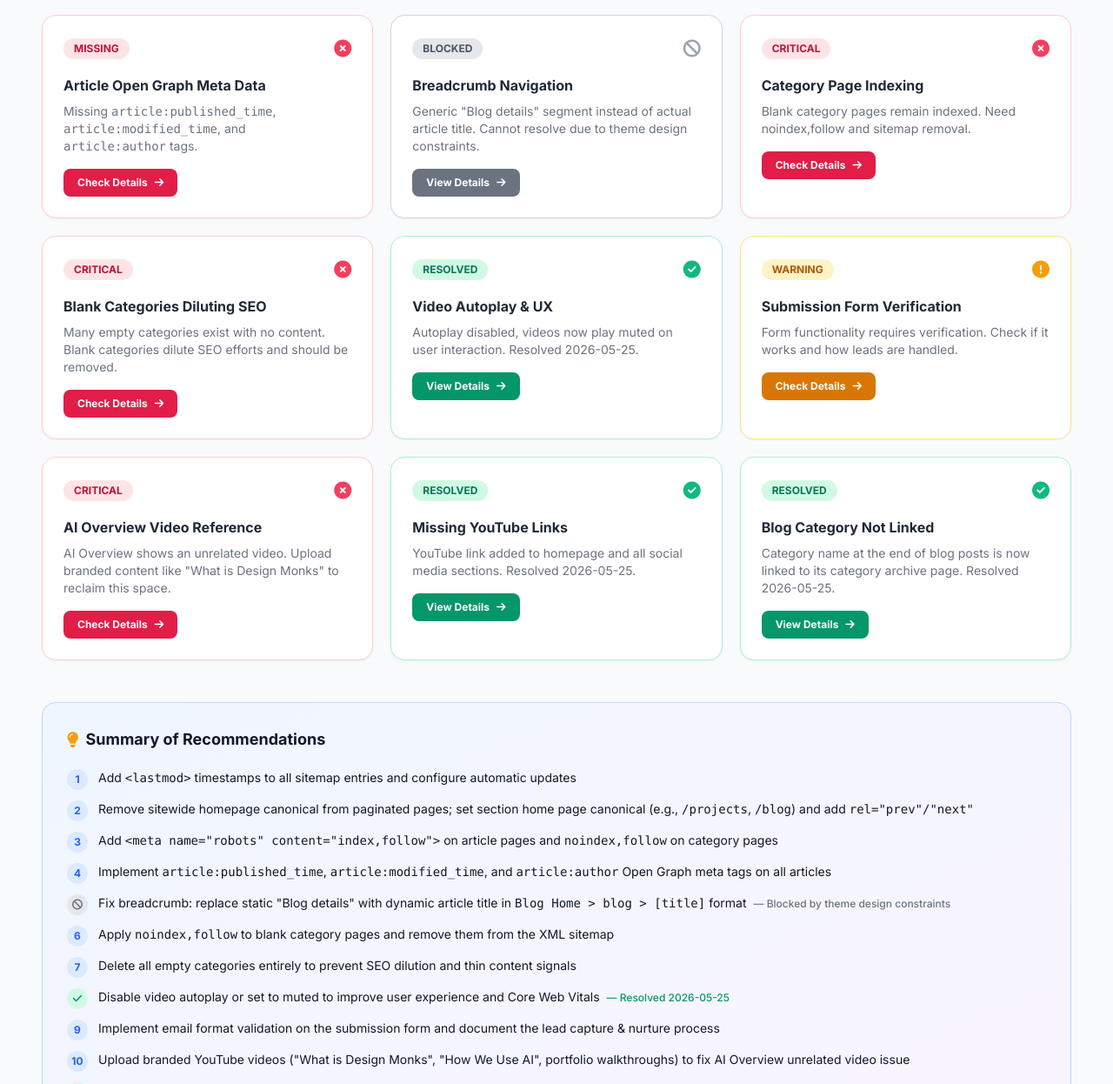
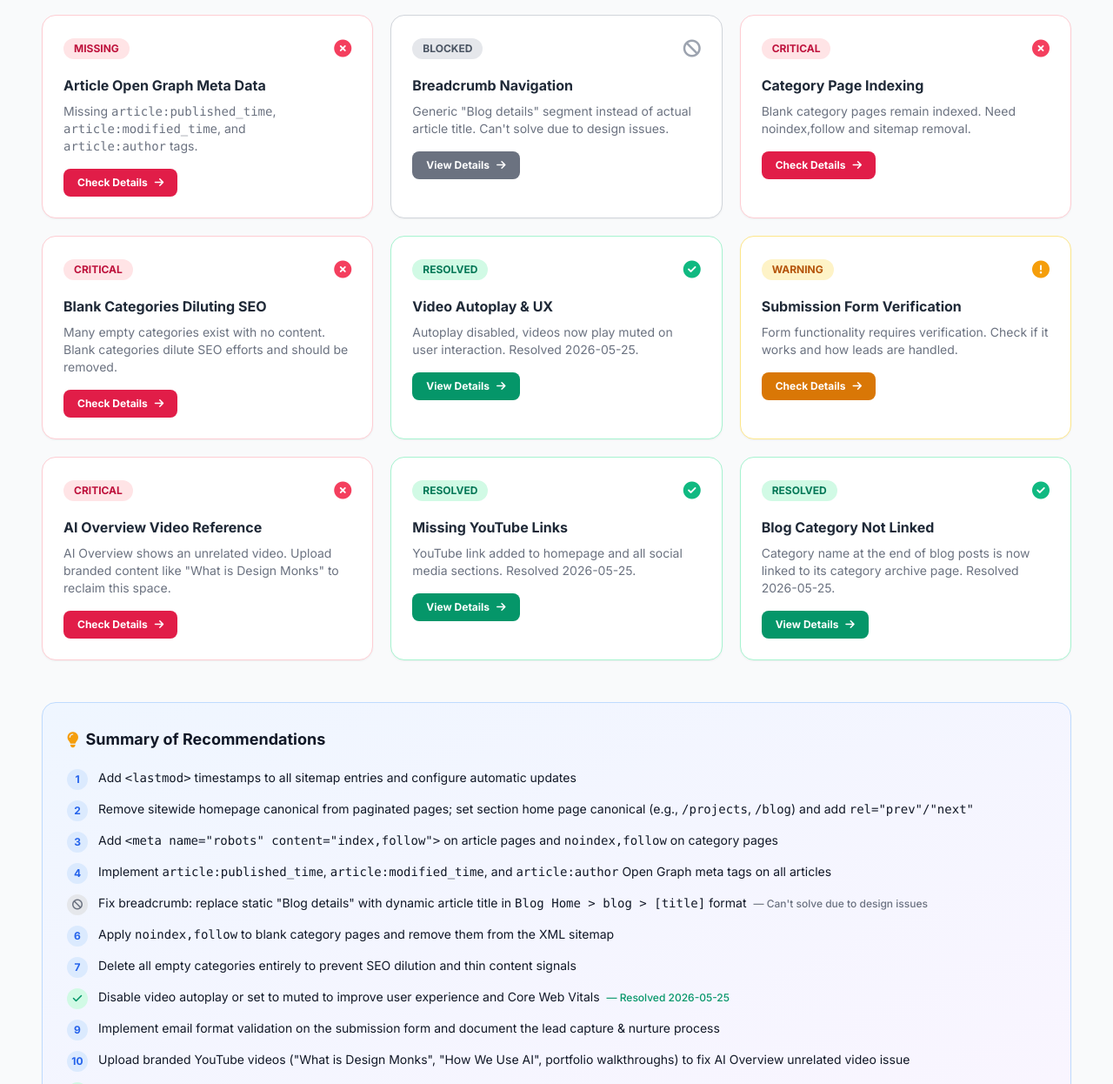
Before and after one commit to aouwalitshikkha/design-monk-repo, a plain HTML site: page report/report-1.html in a window 1280 px wide. Shown: the part 608-1854 px from the top of the page at 87% size. Drawn offline with nearby package versions, Linux system fonts and the light colour scheme.

Commit message:
Update breadcrumb card wording

```diff
--- a/report/report-1.html
+++ b/report/report-1.html
@@ -90,7 +90,7 @@
           <i class="fas fa-ban text-gray-400 text-xl"></i>
         </div>
         <h3 class="font-bold text-gray-800 mb-2 group-hover:text-gray-600 transition-colors">Breadcrumb Navigation</h3>
-        <p class="text-gray-500 text-sm mb-4">Generic "Blog details" segment instead of actual article title. Cannot resolve due to theme design constraints.</p>
+        <p class="text-gray-500 text-sm mb-4">Generic "Blog details" segment instead of actual article title. Can't solve due to design issues.</p>
         <span class="inline-flex items-center gap-2 px-4 py-2 bg-gray-500 text-white text-xs font-bold rounded-lg hover:bg-gray-600 transition">
           View Details <i class="fas fa-arrow-right"></i>
         </span>
@@ -192,7 +192,7 @@
           <div class="flex items-start gap-3"><span class="w-6 h-6 bg-blue-100 rounded-full flex items-center justify-center text-xs flex-shrink-0 text-blue-600 font-bold">2</span><span>Remove sitewide homepage canonical from paginated pages; set section home page canonical (e.g., <code>/projects</code>, <code>/blog</code>) and add <code>rel="prev"/"next"</code></span></div>
           <div class="flex items-start gap-3"><span class="w-6 h-6 bg-blue-100 rounded-full flex items-center justify-center text-xs flex-shrink-0 text-blue-600 font-bold">3</span><span>Add <code>&lt;meta name="robots" content="index,follow"&gt;</code> on article pages and <code>noindex,follow</code> on category pages</span></div>
           <div class="flex items-start gap-3"><span class="w-6 h-6 bg-blue-100 rounded-full flex items-center justify-center text-xs flex-shrink-0 text-blue-600 font-bold">4</span><span>Implement <code>article:published_time</code>, <code>article:modified_time</code>, and <code>article:author</code> Open Graph meta tags on all articles</span></div>
-          <div class="flex items-start gap-3"><span class="w-6 h-6 bg-gray-200 rounded-full flex items-center justify-center text-xs flex-shrink-0 text-gray-500 font-bold"><i class="fas fa-ban text-xs"></i></span><span>Fix breadcrumb: replace static "Blog details" with dynamic article title in <code>Blog Home &gt; blog &gt; [title]</code> format <span class="text-gray-500 font-medium text-xs ml-1">&mdash; Blocked by theme design constraints</span></span></div>
+          <div class="flex items-start gap-3"><span class="w-6 h-6 bg-gray-200 rounded-full flex items-center justify-center text-xs flex-shrink-0 text-gray-500 font-bold"><i class="fas fa-ban text-xs"></i></span><span>Fix breadcrumb: replace static "Blog details" with dynamic article title in <code>Blog Home &gt; blog &gt; [title]</code> format <span class="text-gray-500 font-medium text-xs ml-1">&mdash; Can't solve due to design issues</span></span></div>
           <div class="flex items-start gap-3"><span class="w-6 h-6 bg-blue-100 rounded-full flex items-center justify-center text-xs flex-shrink-0 text-blue-600 font-bold">6</span><span>Apply <code>noindex,follow</code> to blank category pages and remove them from the XML sitemap</span></div>
           <div class="flex items-start gap-3"><span class="w-6 h-6 bg-blue-100 rounded-full flex items-center justify-center text-xs flex-shrink-0 text-blue-600 font-bold">7</span><span>Delete all empty categories entirely to prevent SEO dilution and thin content signals</span></div>
           <div class="flex items-start gap-3"><span class="w-6 h-6 bg-emerald-100 rounded-full flex items-center justify-center text-xs flex-shrink-0 text-emerald-600 font-bold"><i class="fas fa-check text-xs"></i></span><span>Disable video autoplay or set to muted to improve user experience and Core Web Vitals <span class="text-emerald-600 font-medium text-xs ml-1">&mdash; Resolved 2026-05-25</span></span></div>
```
